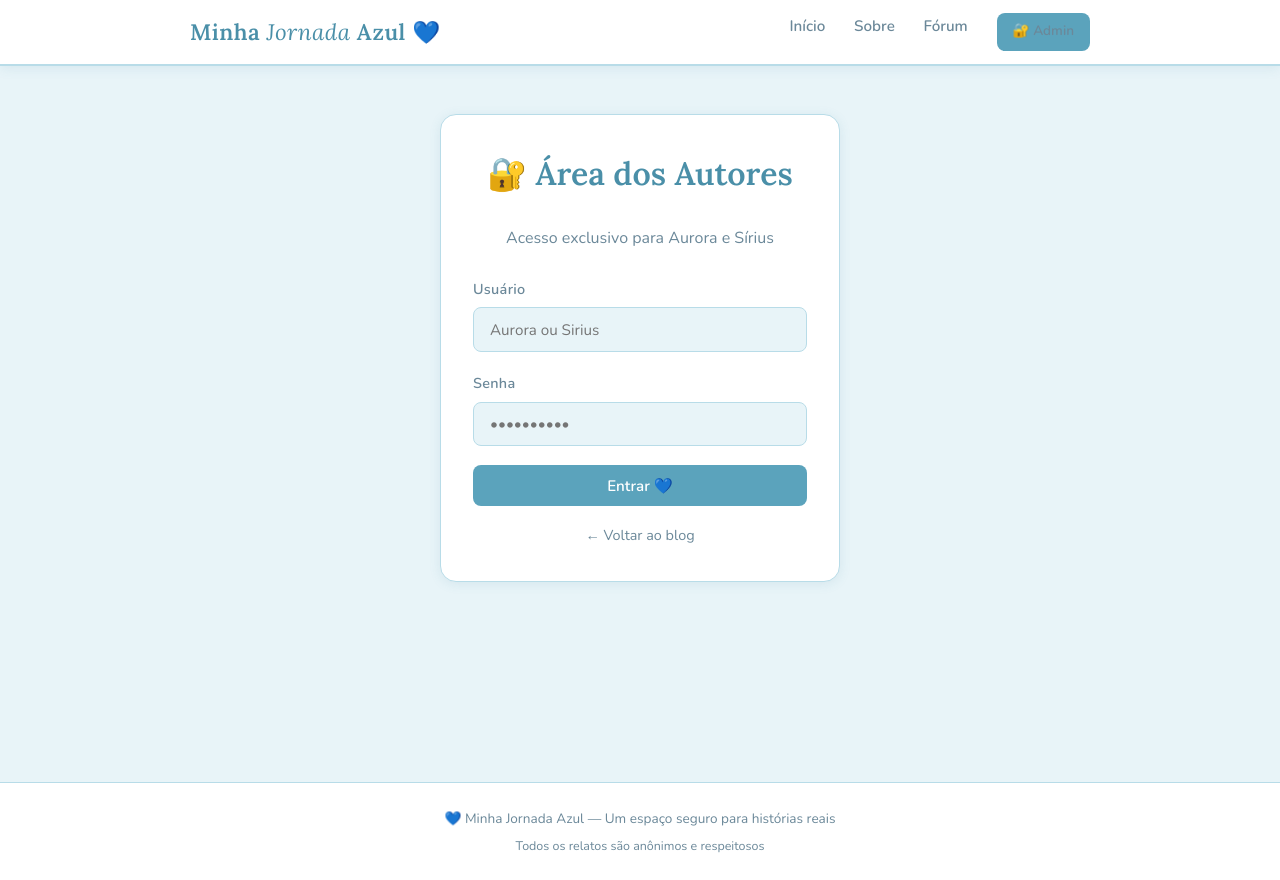
After one commit to ferreirasjppb-ai/minha-jornada-azul, a Flask app: page /admin/login in a window 1280 px wide. The commit adds this page. Run offline with Flask 3, Linux system fonts and the light colour scheme.

Commit message:
sistema de login

```diff
--- a/app.py
+++ b/app.py
@@ -1,45 +1,33 @@
-# ============================================================
-# app.py — Arquivo principal do blog
-# Flask é o "motor" do site. Ele recebe as visitas e decide
-# qual página mostrar para cada endereço (URL).
-# ============================================================
-
-from flask import Flask, render_template, request, redirect, url_for
-import sqlite3  # Banco de dados simples, já vem com Python
+from flask import Flask, render_template, request, redirect, url_for, session
+import sqlite3
 from datetime import datetime
 
-# Cria o aplicativo Flask
 app = Flask(__name__)
+app.secret_key = 'jornada_azul_secreta_2024'
 
-# ============================================================
-# BANCO DE DADOS
-# SQLite é um banco de dados simples guardado num arquivo .db
-# Não precisa instalar nada separado — já vem com Python!
-# ============================================================
+USUARIOS = {
+    'Aurora': '08012021tsa',
+    'Sirius': '08012021tsa'
+}
 
 def get_db():
-    """Abre conexão com o banco de dados."""
     conn = sqlite3.connect('database.db')
-    conn.row_factory = sqlite3.Row  # Permite acessar colunas pelo nome
+    conn.row_factory = sqlite3.Row
     return conn
 
 def init_db():
-    """Cria as tabelas do banco se ainda não existirem."""
     conn = get_db()
     cursor = conn.cursor()
-
-    # Tabela de posts do blog
     cursor.execute('''
         CREATE TABLE IF NOT EXISTS posts (
             id INTEGER PRIMARY KEY AUTOINCREMENT,
             titulo TEXT NOT NULL,
             conteudo TEXT NOT NULL,
             categoria TEXT NOT NULL,
+            autor TEXT NOT NULL,
             data_criacao TEXT NOT NULL
         )
     ''')
-
-    # Tabela de comentários (ligados a um post pelo post_id)
     cursor.execute('''
         CREATE TABLE IF NOT EXISTS comentarios (
             id INTEGER PRIMARY KEY AUTOINCREMENT,
@@ -50,8 +38,6 @@ def init_db():
             FOREIGN KEY (post_id) REFERENCES posts(id)
         )
     ''')
-
-    # Tabela do fórum (tópicos independentes)
     cursor.execute('''
         CREATE TABLE IF NOT EXISTS topicos (
             id INTEGER PRIMARY KEY AUTOINCREMENT,
@@ -61,8 +47,6 @@ def init_db():
             data_criacao TEXT NOT NULL
         )
     ''')
-
-    # Tabela de respostas do fórum
     cursor.execute('''
         CREATE TABLE IF NOT EXISTS respostas_forum (
             id INTEGER PRIMARY KEY AUTOINCREMENT,
@@ -73,57 +57,58 @@ def init_db():
             FOREIGN KEY (topico_id) REFERENCES topicos(id)
         )
     ''')
-
     conn.commit()
     conn.close()
 
-# ============================================================
-# ROTAS — Cada @app.route define uma URL do site
-# ============================================================
+def admin_logado():
+    return 'usuario' in session
 
-# --- PÁGINA INICIAL ---
+@app.route('/admin/login', methods=['GET', 'POST'])
+def login():
+    erro = None
+    if request.method == 'POST':
+        usuario = request.form['usuario']
+        senha = request.form['senha']
+        if usuario in USUARIOS and USUARIOS[usuario] == senha:
+            session['usuario'] = usuario
+            return redirect(url_for('index'))
+        else:
+            erro = 'Usuário ou senha incorretos.'
+    return render_template('login.html', erro=erro)
+
+@app.route('/admin/logout')
+def logout():
+    session.pop('usuario', None)
+    return redirect(url_for('index'))
+
 @app.route('/')
 def index():
     conn = get_db()
-    # Busca os 6 posts mais recentes para mostrar na home
-    posts = conn.execute(
-        'SELECT * FROM posts ORDER BY id DESC LIMIT 6'
-    ).fetchall()
+    posts = conn.execute('SELECT * FROM posts ORDER BY id DESC LIMIT 6').fetchall()
     conn.close()
-    return render_template('index.html', posts=posts)
+    return render_template('index.html', posts=posts, admin=admin_logado(), usuario=session.get('usuario'))
 
-
-# --- PÁGINA SOBRE ---
 @app.route('/sobre')
 def sobre():
-    return render_template('sobre.html')
+    return render_template('sobre.html', admin=admin_logado(), usuario=session.get('usuario'))
 
-
-# --- VER UM POST COMPLETO ---
 @app.route('/post/<int:post_id>')
 def ver_post(post_id):
     conn = get_db()
-    # Busca o post pelo ID
     post = conn.execute('SELECT * FROM posts WHERE id = ?', (post_id,)).fetchone()
-    # Busca os comentários desse post
     comentarios = conn.execute(
         'SELECT * FROM comentarios WHERE post_id = ? ORDER BY id DESC', (post_id,)
     ).fetchall()
     conn.close()
-
     if post is None:
         return "Post não encontrado", 404
+    return render_template('post.html', post=post, comentarios=comentarios, admin=admin_logado(), usuario=session.get('usuario'))
 
-    return render_template('post.html', post=post, comentarios=comentarios)
-
-
-# --- ADICIONAR COMENTÁRIO ---
 @app.route('/comentar/<int:post_id>', methods=['POST'])
 def comentar(post_id):
     pseudonimo = request.form['pseudonimo']
     texto = request.form['texto']
     data = datetime.now().strftime('%d/%m/%Y às %H:%M')
-
     conn = get_db()
     conn.execute(
         'INSERT INTO comentarios (post_id, pseudonimo, texto, data_criacao) VALUES (?, ?, ?, ?)',
@@ -131,45 +116,35 @@ def comentar(post_id):
     )
     conn.commit()
     conn.close()
-    # Redireciona de volta ao post após comentar
     return redirect(url_for('ver_post', post_id=post_id))
 
-
-# --- NOVO POST (página para escrever) ---
 @app.route('/novo-post', methods=['GET', 'POST'])
 def novo_post():
+    if not admin_logado():
+        return redirect(url_for('login'))
     if request.method == 'POST':
-        # Quando o formulário é enviado, salva no banco
         titulo = request.form['titulo']
         conteudo = request.form['conteudo']
         categoria = request.form['categoria']
+        autor = session['usuario']
         data = datetime.now().strftime('%d/%m/%Y às %H:%M')
-
         conn = get_db()
         conn.execute(
-            'INSERT INTO posts (titulo, conteudo, categoria, data_criacao) VALUES (?, ?, ?, ?)',
-            (titulo, conteudo, categoria, data)
+            'INSERT INTO posts (titulo, conteudo, categoria, autor, data_criacao) VALUES (?, ?, ?, ?, ?)',
+            (titulo, conteudo, categoria, autor, data)
         )
         conn.commit()
         conn.close()
         return redirect(url_for('index'))
+    return render_template('novo_post.html', admin=admin_logado(), usuario=session.get('usuario'))
 
-    # GET: só mostra o formulário
-    return render_template('novo_post.html')
-
-
-# --- FÓRUM ---
 @app.route('/forum')
 def forum():
     conn = get_db()
-    topicos = conn.execute(
-        'SELECT * FROM topicos ORDER BY id DESC'
-    ).fetchall()
+    topicos = conn.execute('SELECT * FROM topicos ORDER BY id DESC').fetchall()
     conn.close()
-    return render_template('forum.html', topicos=topicos)
+    return render_template('forum.html', topicos=topicos, admin=admin_logado(), usuario=session.get('usuario'))
 
-
-# --- VER TÓPICO DO FÓRUM ---
 @app.route('/forum/topico/<int:topico_id>')
 def ver_topico(topico_id):
     conn = get_db()
@@ -178,22 +153,19 @@ def ver_topico(topico_id):
         'SELECT * FROM respostas_forum WHERE topico_id = ? ORDER BY id ASC', (topico_id,)
     ).fetchall()
     conn.close()
-
     if topico is None:
         return "Tópico não encontrado", 404
+    return render_template('topico.html', topico=topico, respostas=respostas, admin=admin_logado(), usuario=session.get('usuario'))
 
-    return render_template('topico.html', topico=topico, respostas=respostas)
-
-
-# --- CRIAR TÓPICO NO FÓRUM ---
 @app.route('/forum/novo', methods=['GET', 'POST'])
 def novo_topico():
+    if not admin_logado():
+        return redirect(url_for('login'))
     if request.method == 'POST':
         titulo = request.form['titulo']
         conteudo = request.form['conteudo']
-        pseudonimo = request.form['pseudonimo']
+        pseudonimo = session['usuario']
         data = datetime.now().strftime('%d/%m/%Y às %H:%M')
-
         conn = get_db()
         conn.execute(
             'INSERT INTO topicos (titulo, conteudo, pseudonimo, data_criacao) VALUES (?, ?, ?, ?)',
@@ -202,17 +174,13 @@ def novo_topico():
         conn.commit()
         conn.close()
         return redirect(url_for('forum'))
+    return render_template('novo_topico.html', admin=admin_logado(), usuario=session.get('usuario'))
 
-    return render_template('novo_topico.html')
-
-
-# --- RESPONDER TÓPICO ---
 @app.route('/forum/responder/<int:topico_id>', methods=['POST'])
 def responder_topico(topico_id):
     pseudonimo = request.form['pseudonimo']
     texto = request.form['texto']
     data = datetime.now().strftime('%d/%m/%Y às %H:%M')
-
     conn = get_db()
     conn.execute(
         'INSERT INTO respostas_forum (topico_id, pseudonimo, texto, data_criacao) VALUES (?, ?, ?, ?)',
@@ -222,8 +190,6 @@ def responder_topico(topico_id):
     conn.close()
     return redirect(url_for('ver_topico', topico_id=topico_id))
 
-
-# --- POSTS POR CATEGORIA ---
 @app.route('/categoria/<categoria>')
 def por_categoria(categoria):
     conn = get_db()
@@ -231,13 +197,8 @@ def por_categoria(categoria):
         'SELECT * FROM posts WHERE categoria = ? ORDER BY id DESC', (categoria,)
     ).fetchall()
     conn.close()
-    return render_template('index.html', posts=posts, categoria_atual=categoria)
+    return render_template('index.html', posts=posts, categoria_atual=categoria, admin=admin_logado(), usuario=session.get('usuario'))
 
-
-# ============================================================
-# INICIALIZAÇÃO
-# Quando rodar "python app.py", isso executa tudo abaixo
-# ============================================================
 if __name__ == '__main__':
-    init_db()       # Cria o banco de dados se não existir
-    app.run(debug=True)  # debug=True mostra erros detalhados durante desenvolvimento
+    init_db()
+    app.run(debug=True)
--- a/templates/base.html
+++ b/templates/base.html
@@ -17,7 +17,16 @@
                 <li><a href="{{ url_for('index') }}">Início</a></li>
                 <li><a href="{{ url_for('sobre') }}">Sobre</a></li>
                 <li><a href="{{ url_for('forum') }}">Fórum</a></li>
-                <li><a href="{{ url_for('novo_post') }}" class="btn btn-primario" style="padding: 0.4rem 1rem; font-size: 0.85rem;">+ Novo Post</a></li>
+
+                {% if admin %}
+                    <li><a href="{{ url_for('novo_post') }}" class="btn btn-primario" style="padding: 0.4rem 1rem; font-size: 0.85rem;">+ Novo Post</a></li>
+                    <li style="display:flex; align-items:center; gap:0.5rem;">
+                        <span style="font-size:0.85rem; color: var(--azul-escuro);">👤 {{ usuario }}</span>
+                        <a href="{{ url_for('logout') }}" style="font-size:0.82rem; color: var(--texto-suave);">Sair</a>
+                    </li>
+                {% else %}
+                    <li><a href="{{ url_for('login') }}" class="btn btn-primario" style="padding: 0.4rem 1rem; font-size: 0.85rem;">🔐 Admin</a></li>
+                {% endif %}
             </ul>
         </nav>
     </header>
--- /dev/null
+++ b/templates/login.html
@@ -0,0 +1,42 @@
+{% extends 'base.html' %}
+{% block title %}Login — Minha Jornada Azul{% endblock %}
+{% block conteudo %}
+
+<div style="max-width: 400px; margin: 3rem auto;">
+    <div class="formulario">
+        <h1 style="text-align: center;">🔐 Área dos Autores</h1>
+        <p style="color: var(--texto-suave); text-align: center; margin-bottom: 1.5rem;">
+            Acesso exclusivo para Aurora e Sírius
+        </p>
+
+        {% if erro %}
+        <div style="background: #fee; border: 1px solid #fcc; border-radius: 8px; padding: 0.8rem 1rem; margin-bottom: 1rem; color: #c00;">
+            ⚠️ {{ erro }}
+        </div>
+        {% endif %}
+
+        <form action="{{ url_for('login') }}" method="POST">
+            <div class="campo">
+                <label for="usuario">Usuário</label>
+                <input type="text" id="usuario" name="usuario"
+                       placeholder="Aurora ou Sirius" required>
+            </div>
+            <div class="campo">
+                <label for="senha">Senha</label>
+                <input type="password" id="senha" name="senha"
+                       placeholder="••••••••••" required>
+            </div>
+            <button type="submit" class="btn btn-primario" style="width: 100%;">
+                Entrar 💙
+            </button>
+        </form>
+
+        <p style="text-align: center; margin-top: 1rem;">
+            <a href="{{ url_for('index') }}" style="color: var(--texto-suave); font-size: 0.9rem;">
+                ← Voltar ao blog
+            </a>
+        </p>
+    </div>
+</div>
+
+{% endblock %}
```
